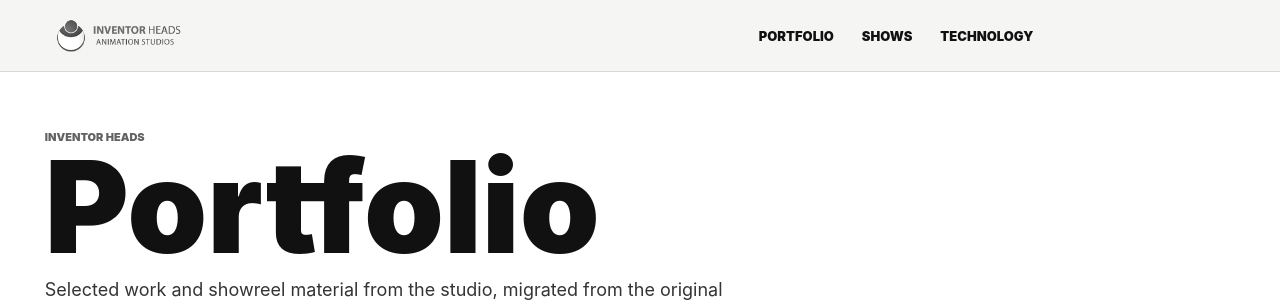
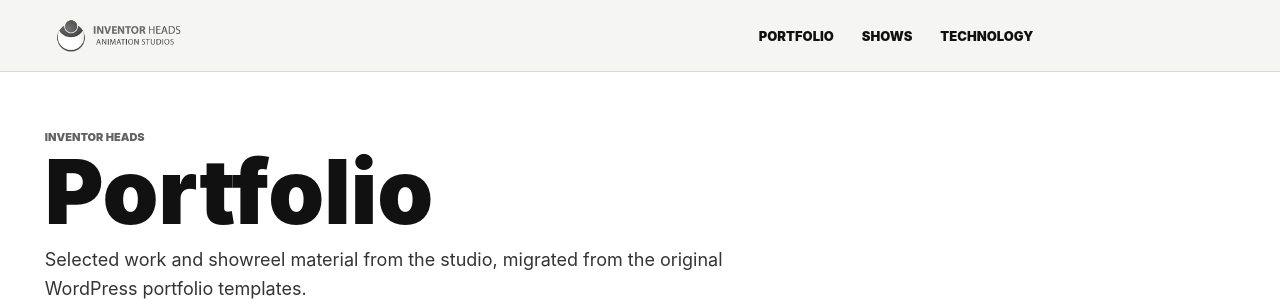
Before and after one commit to VaniKalavala/InventorHeads, a Next.js app in the folder Frontend/: page /portfolio in a window 1280 px wide. Shown: the top 308 px of the page. Built offline with nearby package versions, Linux system fonts and the light colour scheme.

Commit message:
Reduce portfolio heading height

```diff
--- a/Frontend/app/globals.css
+++ b/Frontend/app/globals.css
@@ -2776,6 +2776,11 @@ body::before {
   padding-bottom: clamp(22px, 2.8vw, 38px);
 }
 
+.legacy-portfolio--redesign .legacy-page-title--portfolio h1 {
+  font-size: clamp(56px, 7vw, 104px);
+  line-height: 0.9;
+}
+
 .legacy-portfolio--redesign .portfolio-reel {
   margin-top: 0;
 }
```
